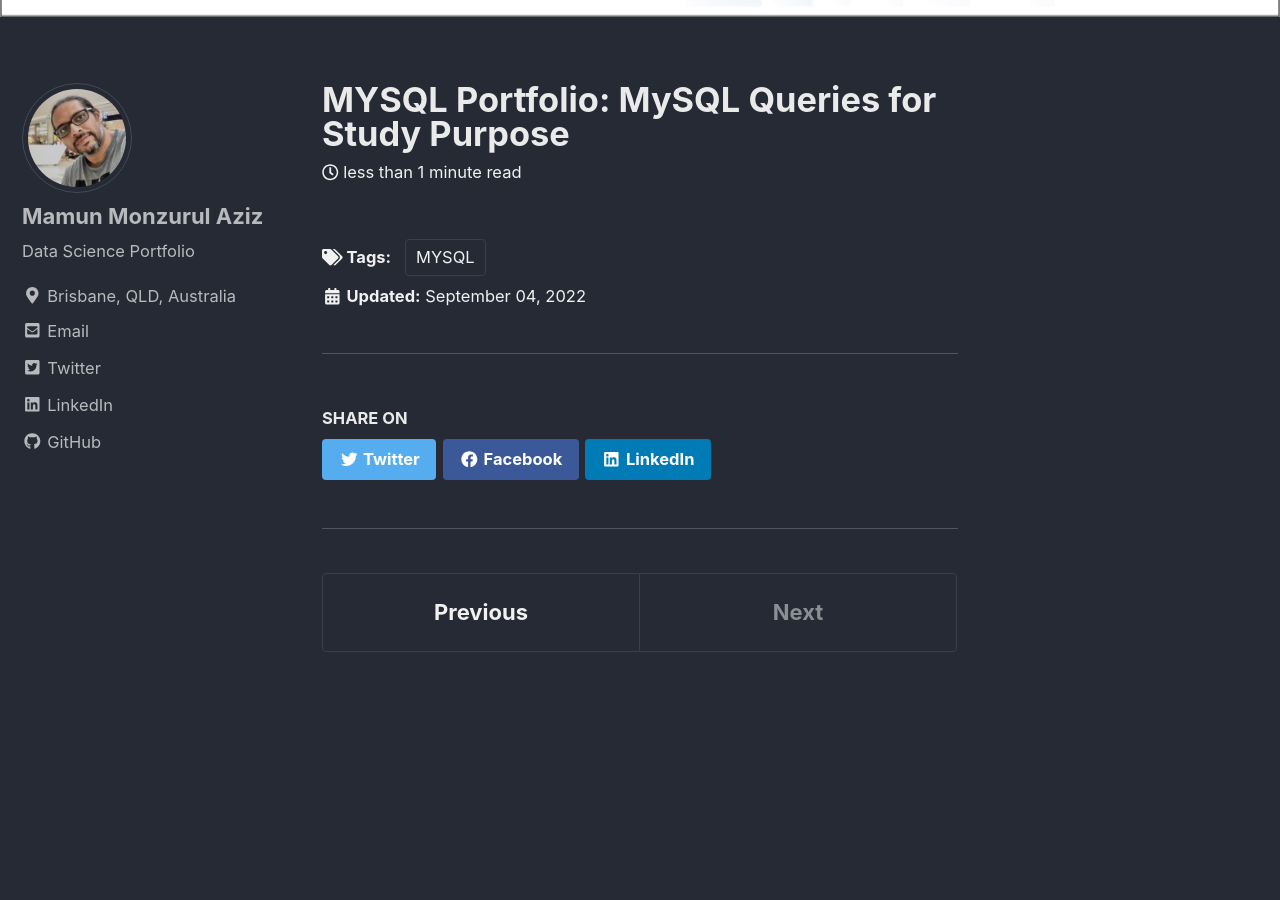
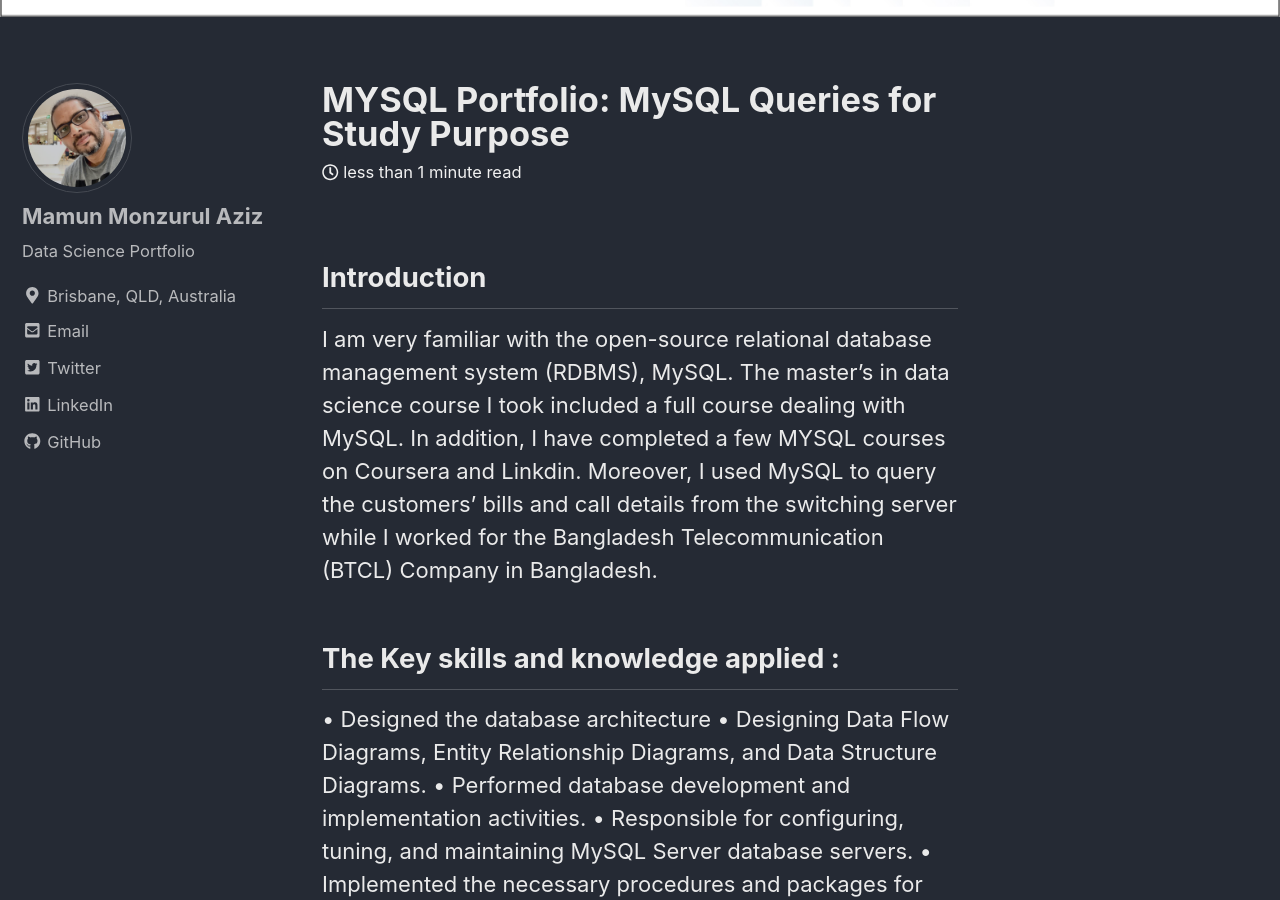
Before and after one commit to mamunmaziz/mamunmaziz.github.io, a Jekyll site: the page built from _posts/2022-09-04-MYSQL Protfolio.md, in a window 1280 px wide and 900 px high, scrolled down 311 px. Built offline with Jekyll 4.4.1, drawn with Linux system fonts in a browser that asks for light colours; cached includes are drawn as plain includes; nearby versions of some CDN libraries; some of the changed text lies outside the part shown.

Commit message:
Update 2022-09-04-MYSQL Protfolio.md

```diff
--- a/_posts/2022-09-04-MYSQL Protfolio.md
+++ b/_posts/2022-09-04-MYSQL Protfolio.md
@@ -7,3 +7,16 @@
 excerpt: "MYSQL"
 mathjax: "true"
 ---
+
+
+## Introduction
+I am very familiar with the open-source relational database management system (RDBMS), MySQL. The master's in data science course I took included a full course dealing with MySQL. In addition, I have completed a few MYSQL courses on Coursera and Linkdin. Moreover, I used MySQL to query the customers' bills and call details from the switching server while I worked for the Bangladesh Telecommunication (BTCL) Company in Bangladesh.
+
+## The Key skills and knowledge applied :
+
+• Designed the database architecture
+• Designing Data Flow Diagrams, Entity Relationship Diagrams, and Data Structure Diagrams.
+• Performed database development and implementation activities.
+• Responsible for configuring, tuning, and maintaining MySQL Server database servers.
+• Implemented the necessary procedures and packages for extracting, transforming, and loading data.
+•  Enabled views, stored procedures, and queries in the database
```
